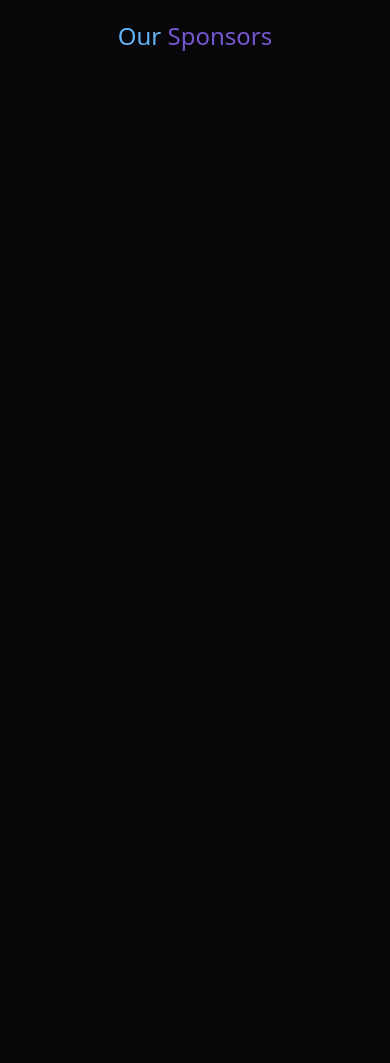
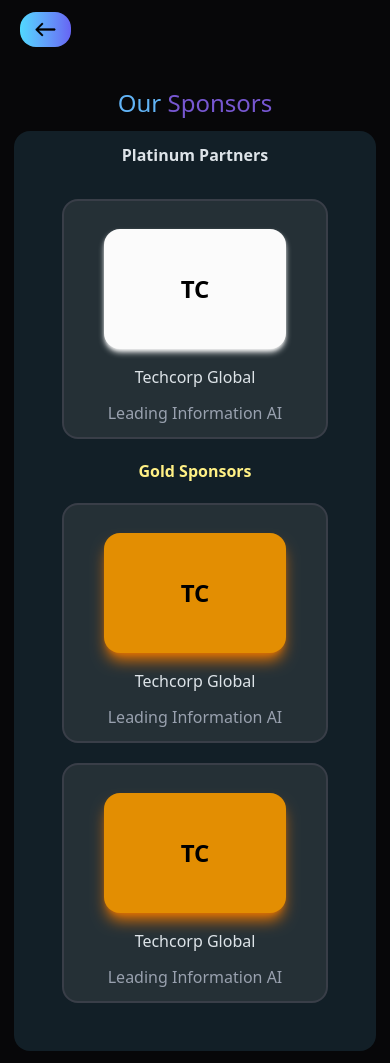
Before and after one commit to Samuel-joseph05/chain-submmit, a React (Vite) app: page /sponsors in a window 390 px wide. Before the commit the page ends 844 px from the top, so only its background shows below. Built offline with nearby package versions, Linux system fonts and the light colour scheme.

Commit message:
feat: add Sponsors page with responsive design

```diff
--- a/src/Sponsors.jsx
+++ b/src/Sponsors.jsx
@@ -1,13 +1,85 @@
-
+import { IoIosArrowRoundBack } from "react-icons/io";
+import { useNavigate } from "react-router-dom";
 
 function Sponsors() {
+  const navigate = useNavigate("");
+
+  const back = () => {
+    navigate("/");
+  };
+
   return (
     <div>
-      <div className="text-center pt-5">
-        <h1 className="text-[#62b4f6] text-2xl">Our <span className="text-[#7757d1]">Sponsors</span></h1>
+      <button
+        className=" bg-linear-to-r from-[#50d8fe] to-[#6764f3]  rounded-2xl text-sm mt-3 mb-5 ml-5 md:px-5 px-2   cursor-pointer"
+        onClick={back}
+      >
+        <IoIosArrowRoundBack size={35} strokeWidth={5} className="text-black" />
+      </button>
+      <div className="text-center pt-5 ">
+        <h1 className="text-[#62b4f6] text-2xl md:text-4xl">
+          Our <span className="text-[#7757d1]">Sponsors</span>
+        </h1>
+      </div>
+      <div className="bg-[#121f27] w-auto h-230 md:h-165 mx-3.5 my-3  md:m-5 rounded-2xl ">
+        <div>
+          <h1 className="text-[#dde3e8] text-center  font-bold p-3 md:text-2xl mb-5">
+            Platinum Partners
+          </h1>
+          <div className=" w-auto  h-60 md:h-60 md:mx-155 mx-12 bg-[#253036] border-2 border-solid border-[#393e48] rounded-2xl">
+            <div className="w-auto h-30 mx-10 mt-7 bg-[#fbfbfb] text-black text-2xl shadow-md shadow-[#fbfbfb] place-content-center text-center rounded-2xl font-bold">
+              TC
+            </div>
+            <div>
+              <h3 className="text-center text-[#dde3e8] font-medium mt-4">
+                Techcorp Global
+              </h3>
+              <p className=" text-center text-gray-400 font-light mt-3">
+                {" "}
+                Leading Information AI
+              </p>
+            </div>
+          </div>
+          <div className="text-center md:p-5 p-5">
+            <h1 className="text-yellow-200 md:text-2xl font-bold">
+              Gold Sponsors
+            </h1>
+          </div>
+
+          <div className="grid grid-cols-1 md:grid-cols-2 gap-5 md:gap-3">
+            <div className=" w-auto  h-60 md:h-60 md:w-70  md:mx-50 mx-12 bg-[#253036] border-2 border-solid border-[#393e48] rounded-2xl">
+              <div className="w-auto h-30 mx-10 mt-7 bg-[#e38e02] text-black text-2xl shadow-lg shadow-amber-600 place-content-center text-center rounded-2xl font-bold">
+                TC
+              </div>
+              <div>
+                <h3 className="text-center text-[#dde3e8] font-medium mt-4">
+                  Techcorp Global
+                </h3>
+                <p className=" text-center text-gray-400 font-light mt-3">
+                  {" "}
+                  Leading Information AI
+                </p>
+              </div>
+            </div>
+            <div className=" w-auto  h-60 md:h-60 md:w-70 md:mx-50 mx-12  bg-[#253036] border-2 border-solid border-[#393e48] rounded-2xl">
+              <div className="w-auto h-30 mx-10 mt-7 bg-[#e38e02] text-black text-2xl shadow-lg shadow-amber-600 place-content-center text-center rounded-2xl font-bold">
+                TC
+              </div>
+              <div>
+                <h3 className="text-center text-[#dde3e8] font-medium mt-4">
+                  Techcorp Global
+                </h3>
+                <p className=" text-center text-gray-400 font-light mt-3 ">
+                  {" "}
+                  Leading Information AI
+                </p>
+              </div>
+            </div>
+          </div>
+        </div>
       </div>
     </div>
-  )
+  );
 }
 
-export default Sponsors
+export default Sponsors;
```
